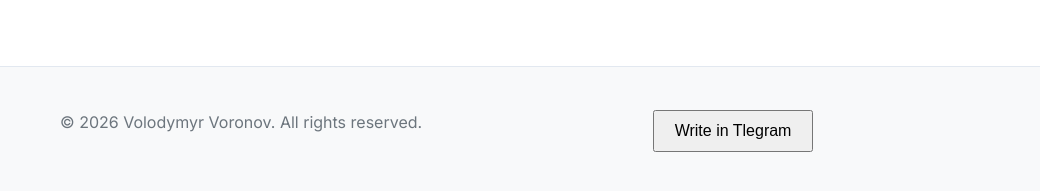
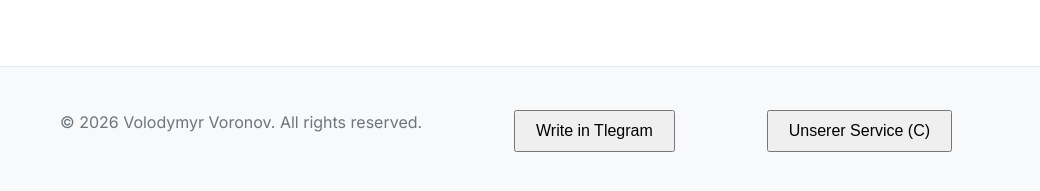
Before and after one commit to vvoronov1981/pcvoronov.github.io, a plain HTML site: page index.html in a window 1280 px wide. Shown: the part 7625-7816 px from the top of the page, 0-1040 px from the left. Drawn offline with Linux system fonts and the light colour scheme; no server answers.

Commit message:
Add button for 'Unserer Service' link

```diff
--- a/index.html
+++ b/index.html
@@ -386,6 +386,11 @@
                     Write in Tlegram
                     </button>
                 </a>
+                <a href="http://82.165.141.187" target="_blank">
+                    <button style="padding:10px 20px; font-size:16px;">
+                    Unserer Service (C)
+                    </button>
+                </a>
                 <div class="social-links">
                     <a href="https://github.com/vvoronov1981" target="_blank" rel="noopener noreferrer" class="social-link" aria-label="GitHub">
                         <i class="fab fa-github"></i>
```
